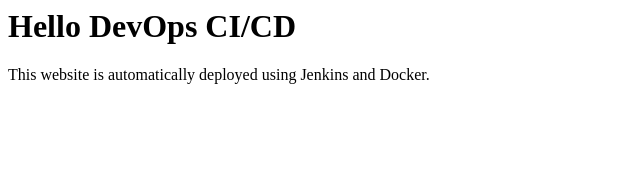
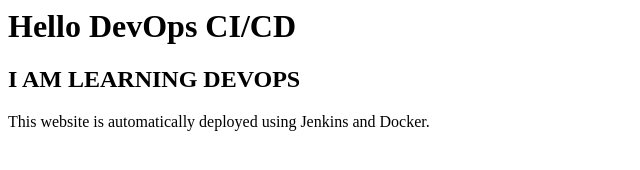
Before and after one commit to vardanreddy256/docker-static-website, a plain HTML site: page index.html in a window 1280 px wide. Shown: the whole page, without its empty margins (0-640 px from the left). Drawn offline with Linux system fonts and the light colour scheme.

Commit message:
Testing Jenkins Pipeline

```diff
--- a/index.html
+++ b/index.html
@@ -4,6 +4,7 @@
 </head>
 <body>
 <h1>Hello DevOps CI/CD </h1>
+<h2> I AM LEARNING DEVOPS</h2>
 <p>This website is automatically deployed using Jenkins and Docker.</p>
 </body>
 </html>
```
